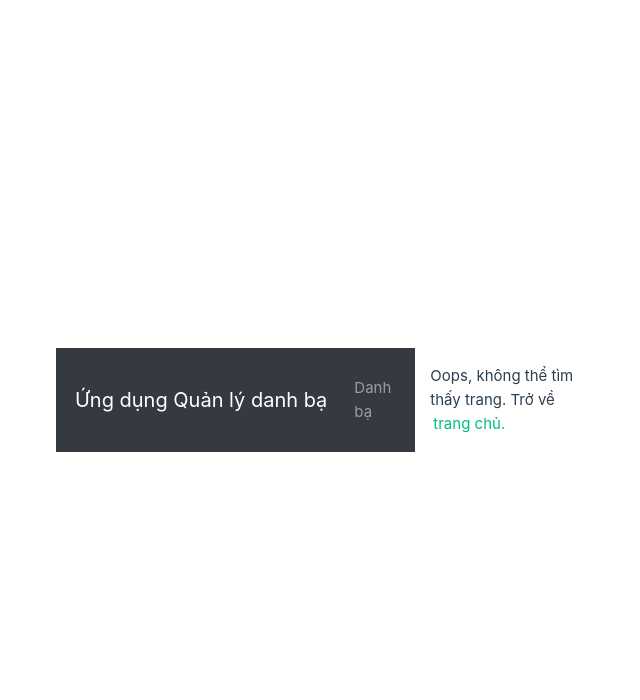
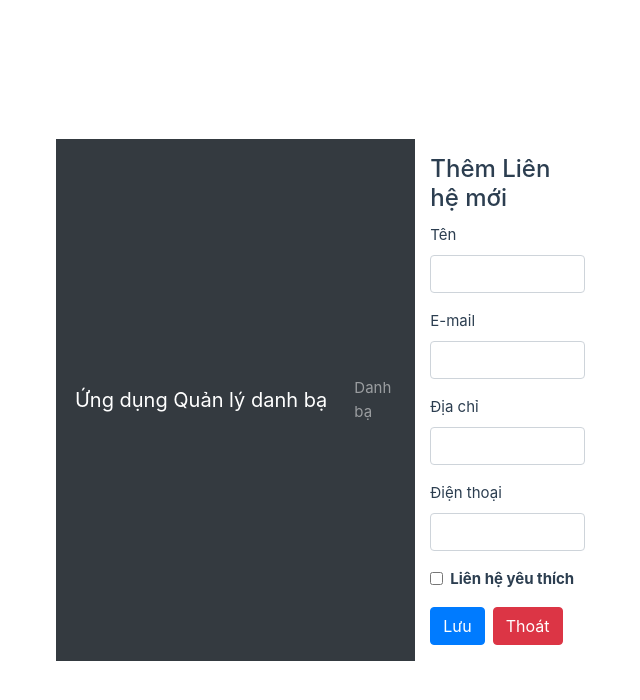
Before and after one commit to baodc24v7k003-dot/DC24V7K003_LyQuocBao_FRONTEND, a Vue app in the folder contactbook-frontend/: page /contacts/add in a window 1280 px wide. Shown: the top 700 px of the page, without its empty margins (8-648 px from the left). Built offline with nearby package versions, Linux system fonts and the light colour scheme; no server answers; the HTML template or start-up script is replaced by a standard one.

Commit message:
tao trang them moi lien he

```diff
--- a/contactbook-frontend/src/router/index.js
+++ b/contactbook-frontend/src/router/index.js
@@ -17,6 +17,11 @@
 component: () => import("@/views/ContactEdit.vue"),
 props: true // Truyền các biến trong $route.params vào làm props
 },
+{
+    path: "/contacts/add",
+    name: "contact.add",
+    component: () => import("@/views/ContactAdd.vue"),
+  },
 ];
 const router = createRouter({
 history: createWebHistory(import.meta.env.BASE_URL),
--- /dev/null
+++ b/contactbook-frontend/src/views/ContactAdd.vue
@@ -0,0 +1,45 @@
+<template>
+  <div class="page">
+    <h4>Thêm Liên hệ mới</h4>
+    <ContactForm
+      :contact="newContact"
+      @submit:contact="addContact"
+    />
+    <p>{{ message }}</p>
+  </div>
+</template>
+
+<script>
+import ContactForm from "@/components/ContactForm.vue";
+import ContactService from "@/services/contact.service";
+
+export default {
+  components: {
+    ContactForm,
+  },
+  data() {
+    return {
+      newContact: {
+        name: "",
+        email: "",
+        phone: "",
+        address: "",
+        favorite: false
+      },
+      message: ""
+    };
+  },
+  methods: {
+    async addContact(data) {
+      try {
+        await ContactService.create(data);
+        alert("Thêm liên hệ thành công!");
+        this.$router.push({ name: "contactbook" });
+      } catch (error) {
+        console.log(error);
+        this.message = "Có lỗi xảy ra khi thêm liên hệ!";
+      }
+    }
+  }
+};
+</script>
--- a/contactbook-frontend/src/views/ContactBook.vue
+++ b/contactbook-frontend/src/views/ContactBook.vue
@@ -42,6 +42,12 @@
           <span class="mt-2 badge badge-warning">
             <i class="fas fa-edit"></i> Hiệu chỉnh</span
           >
+        </router-link>
+        <router-link
+          :to="{ name: 'contact.add' }"
+          class="btn btn-success btn-sm"
+        >
+          <i class="fas fa-plus"></i> Thêm mới
         </router-link>
       </div>
     </div>
```
